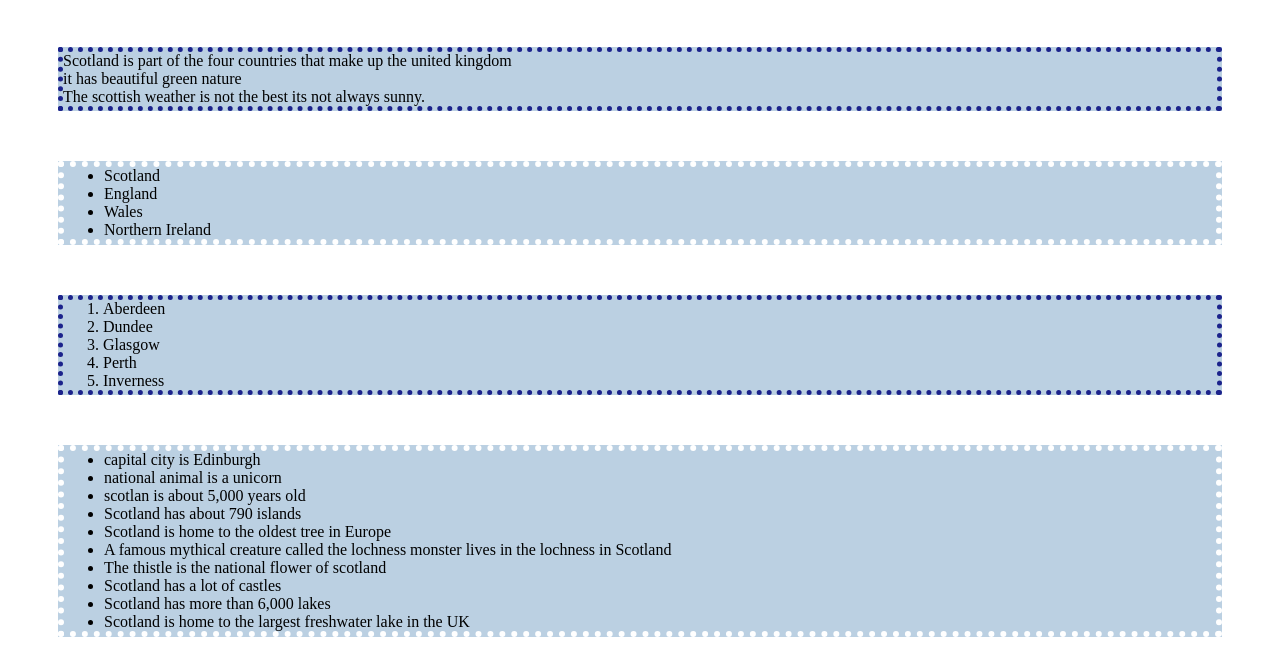
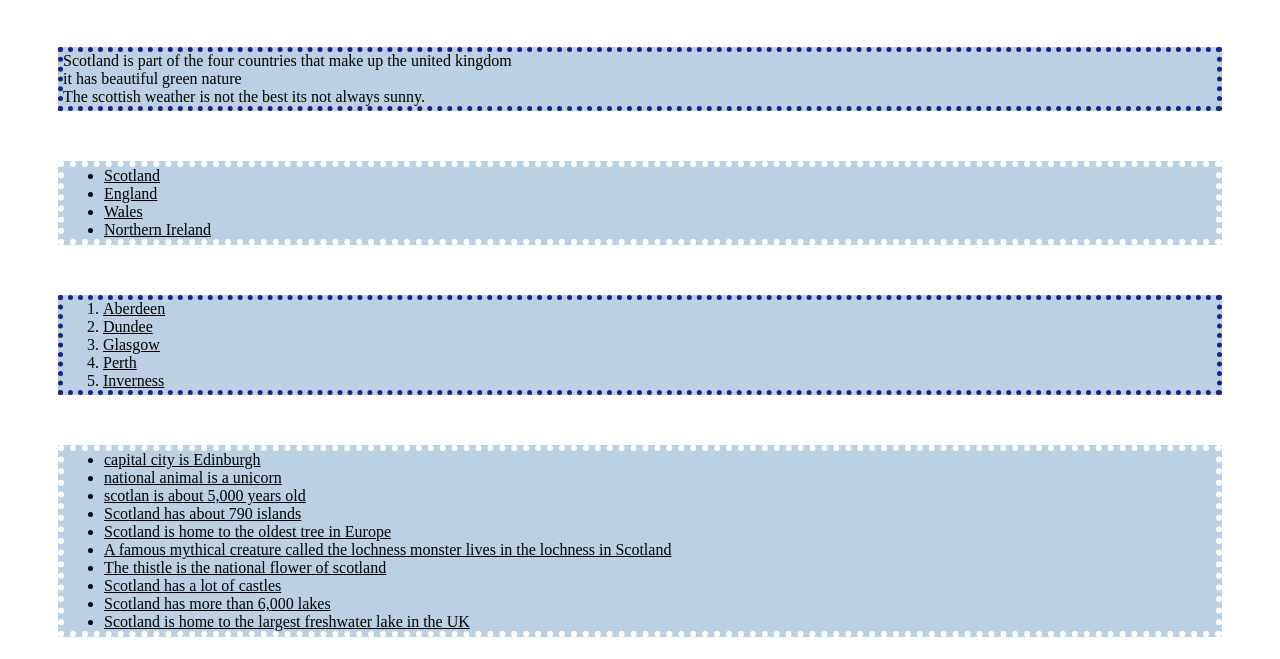
Before and after one commit to Muna-Nwokolo/Project1, a plain HTML site: page index.html in a window 1280 px wide. Shown: the part 141-800 px from the top of the page. Drawn offline with Linux system fonts and the light colour scheme.

Commit message:
feat: add file

```diff
--- a/index.html
+++ b/index.html
@@ -4,6 +4,11 @@
     <meta charset="UTF-8" />
     <meta name="viewport" content="width=device-width, initial-scale=1.0" />
     <title>Scotland</title>
+    <style>
+        li{
+            text-decoration: underline;
+        }
+    </style>
   </head>
   <body>
     <h1
```
